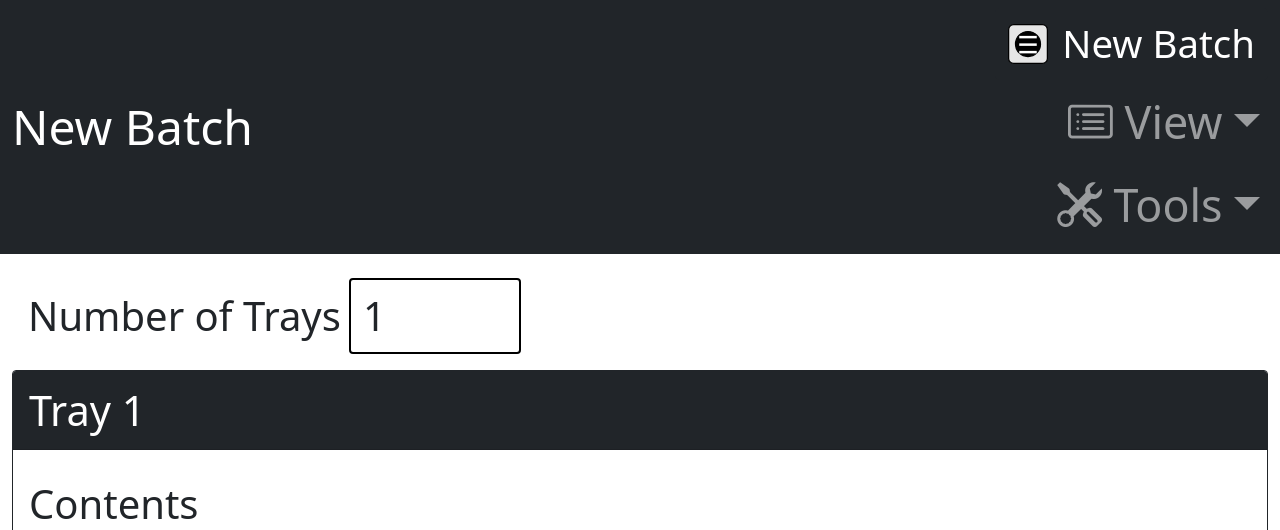
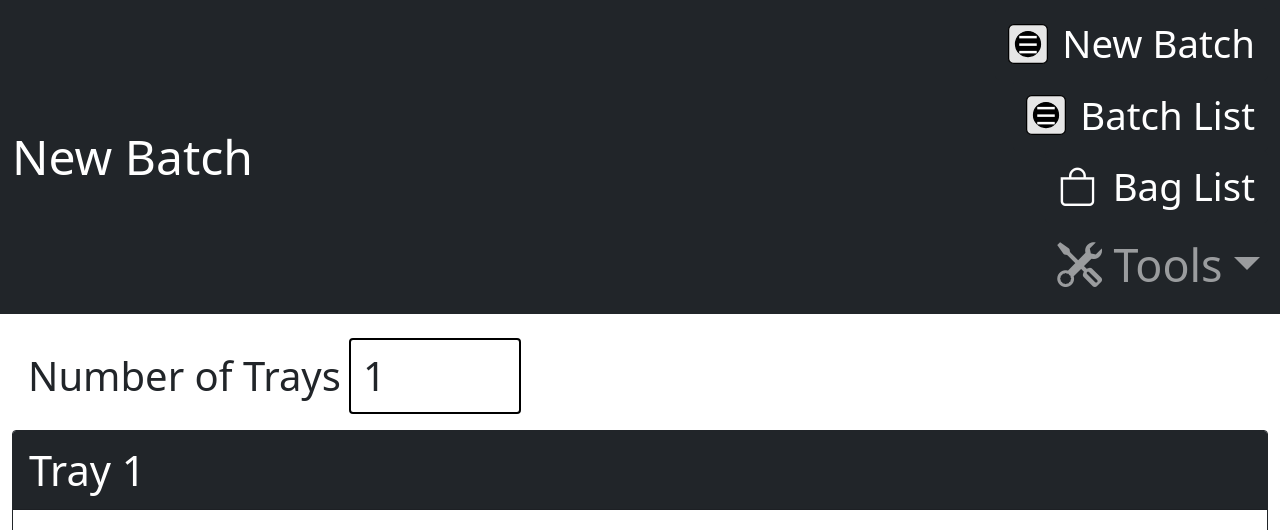
Before and after one commit to mkrzywonski/fdtracker, a Flask app: page /add in a window 1280 px wide. Shown: the top 530 px of the page. Run offline with Flask 3, Linux system fonts and the light colour scheme.

Commit message:
Changed navbar menu

```diff
--- a/templates/base.html
+++ b/templates/base.html
@@ -54,23 +54,15 @@
                         <i style="position: relative; top: -4px;">{{ freezedryer_icon() }}</i>
                         <span class="mb-3">New Batch</span></span></a>
                     </li>
-                        <!-- View menu -->
-                    <li class="nav-item dropdown">
-                        <a class="nav-link dropdown-toggle" href="#" id="viewDropdown" role="button"
-                            data-bs-toggle="dropdown" aria-expanded="false">
-                            <i class="bi bi-card-list"></i> View</a>
-                        <ul class="dropdown-menu dropdown-menu-dark dropdown-menu-end" aria-labelledby="viewDropdown">
-                            <li>
-                                <a class="dropdown-item" href="{{ url_for('list_batches') }}">
-                                    <i style="position: relative; top: -4px;">{{ freezedryer_icon() }}</i>
-                                    Batches
-                                </a>
-                            </li>
-                            <li>
-                                <a class="dropdown-item" href="{{ url_for('list_bags') }}">
-                                    <i class="bi bi-bag me-3"></i>Bags</a>
-                            </li>
-                        </ul>
+                    <li>
+                        <a class="btn btn-dark" href="{{ url_for('list_batches') }}">
+                            <i style="position: relative; top: -4px;">{{ freezedryer_icon() }}</i>
+                            Batch List
+                        </a>
+                    </li>
+                    <li>
+                        <a class="btn btn-dark" href="{{ url_for('list_bags') }}">
+                            <i class="bi bi-bag me-3"></i>Bag List</a>
                     </li>
                     <!-- Tools menu -->
                     <li class="nav-item dropdown">
```
